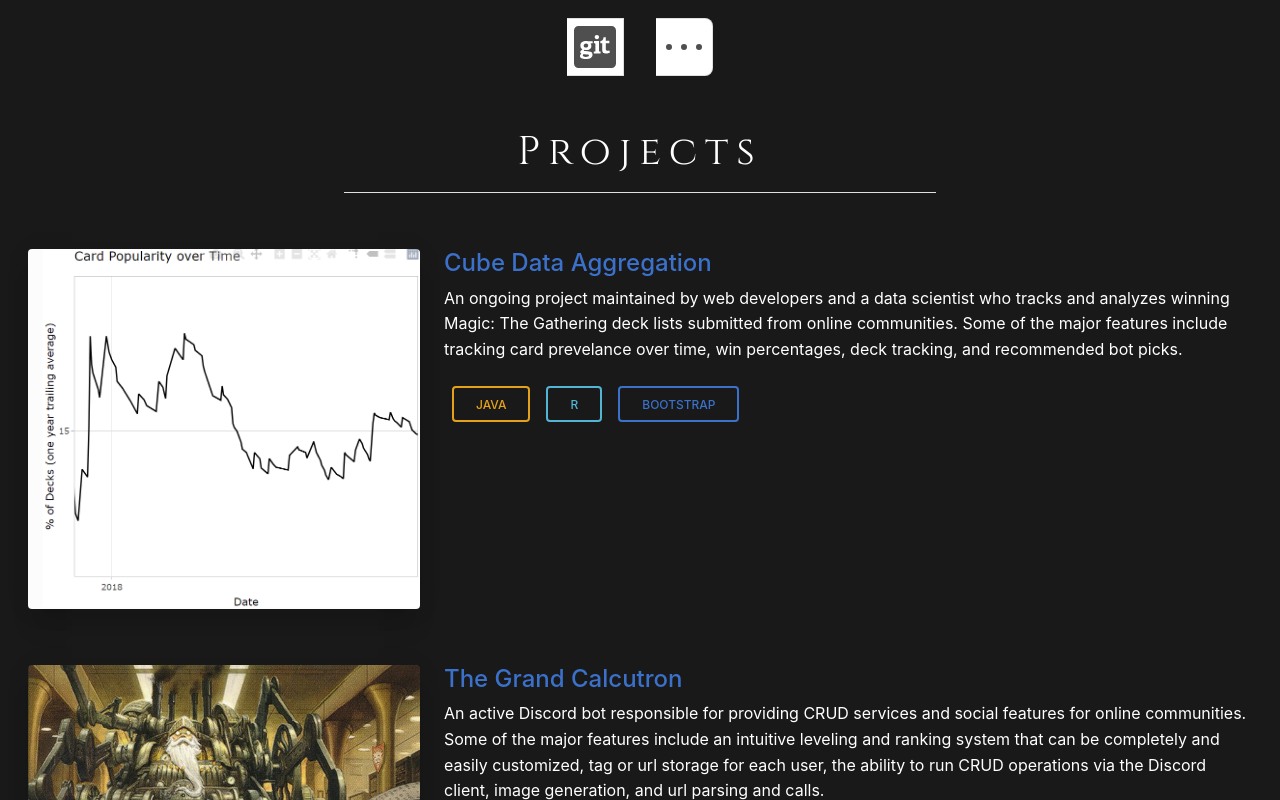
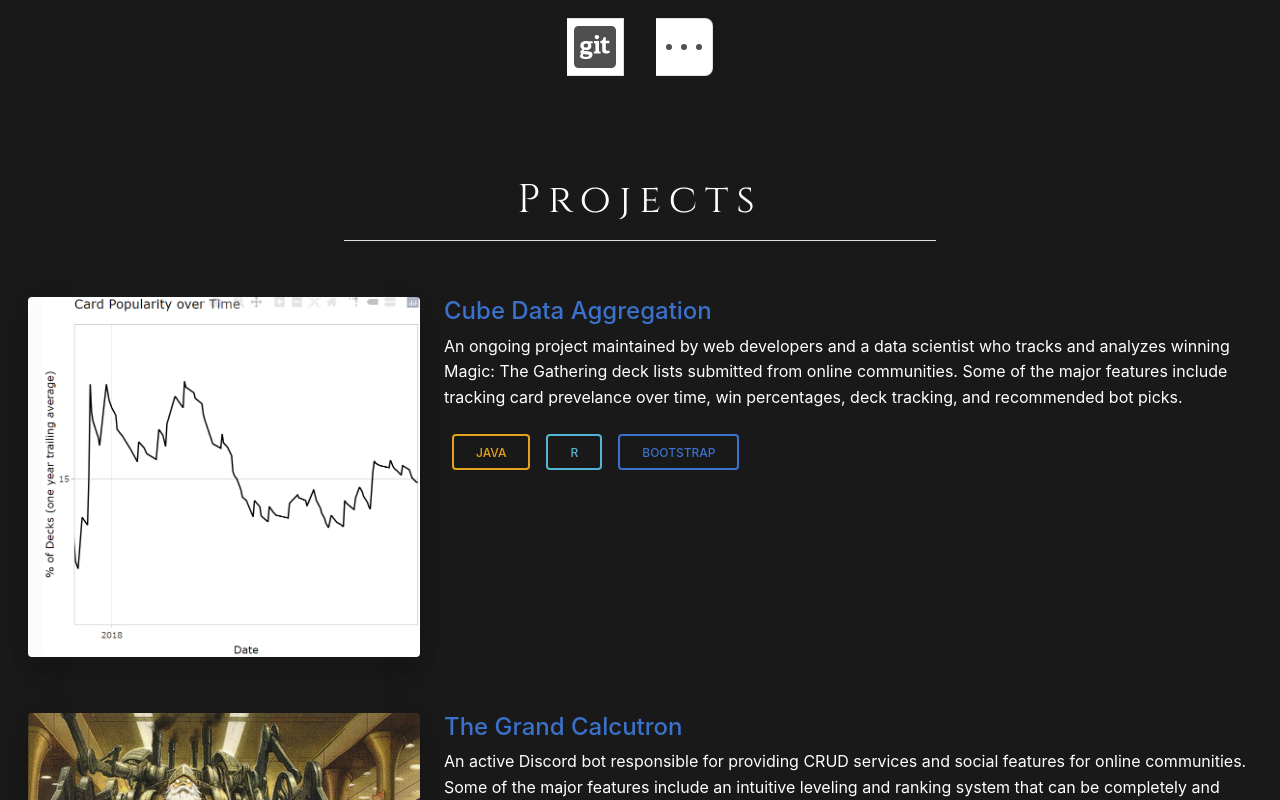
Before and after one commit to jasonywang0/MDB-Port, a React (Create React App) app: page / in a window 1280 px wide. Shown: the part 1780-2580 px from the top of the page. Built offline with nearby package versions, Linux system fonts and the light colour scheme.

Commit message:
tweaked spacing

```diff
--- a/src/views/Projects.js
+++ b/src/views/Projects.js
@@ -10,7 +10,7 @@ import {
 
 export default function Projects() {
   return (
-    <MDBContainer id='projects' fluid className='py-0 text-white' style={{backgroundColor: '#191919'}}>
+    <MDBContainer id='projects' fluid className='py-5 text-white' style={{backgroundColor: '#191919', scrollMarginTop: '3.5rem'}}>
 
         <MDBRow className='justify-content-center pb-3'>
             <MDBCol md={6} className='gx-5 mb-2 text-center'>
@@ -37,7 +37,6 @@ export default function Projects() {
                     An ongoing project maintained by web developers and a data scientist who tracks and analyzes winning Magic: The Gathering deck lists submitted from online communities.
                         Some of the major features include tracking card prevelance over time, win percentages, deck tracking, and recommended bot picks.
                 </MDBTypography>
-
                 <MDBBtn outline className='m-2' color='warning'>Java</MDBBtn>
                 <MDBBtn outline className='m-2' color='info'>R</MDBBtn>
                 <MDBBtn outline className='m-2' color='primary'>Bootstrap</MDBBtn>
```
Lines whose indentation alone changed are shown as unchanged.
